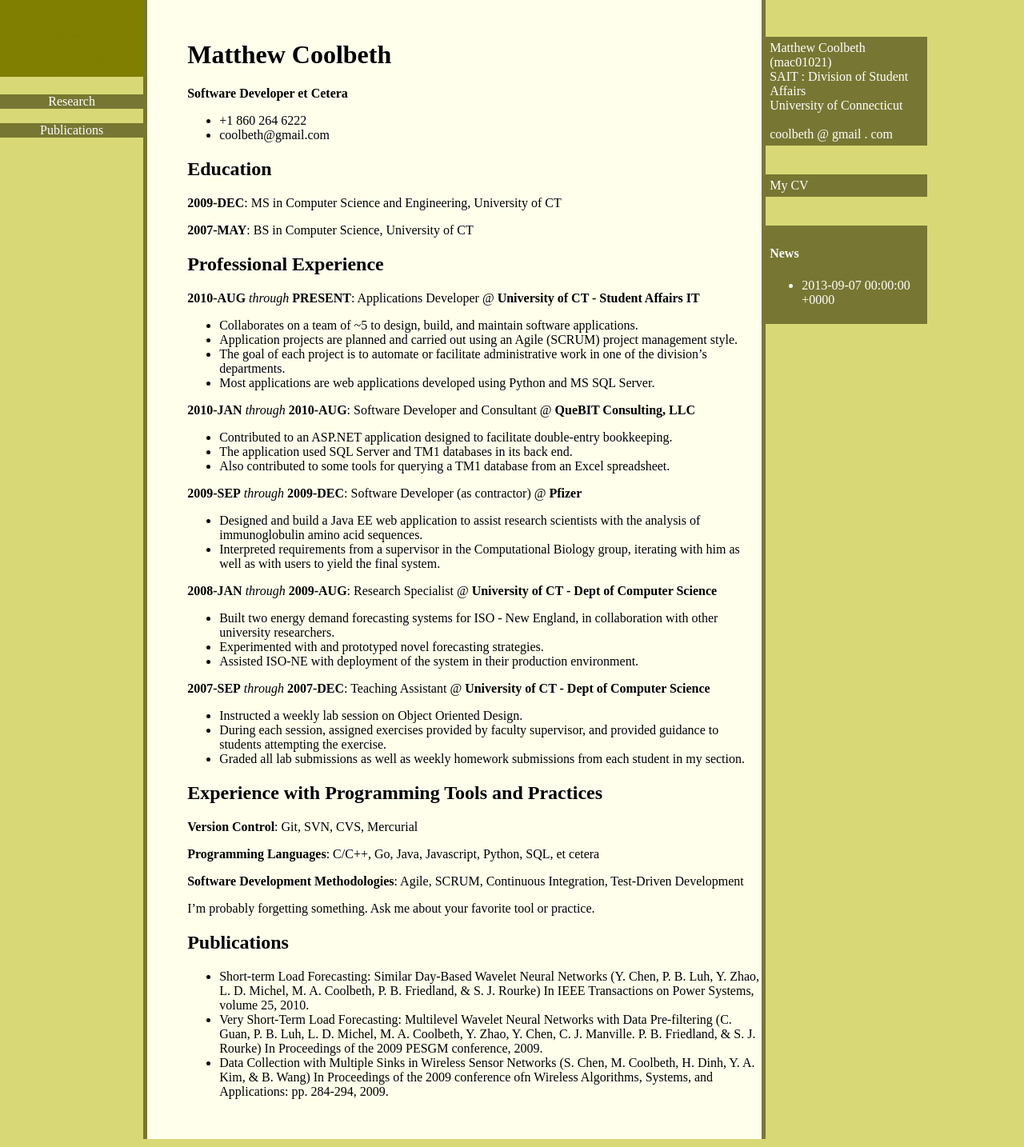
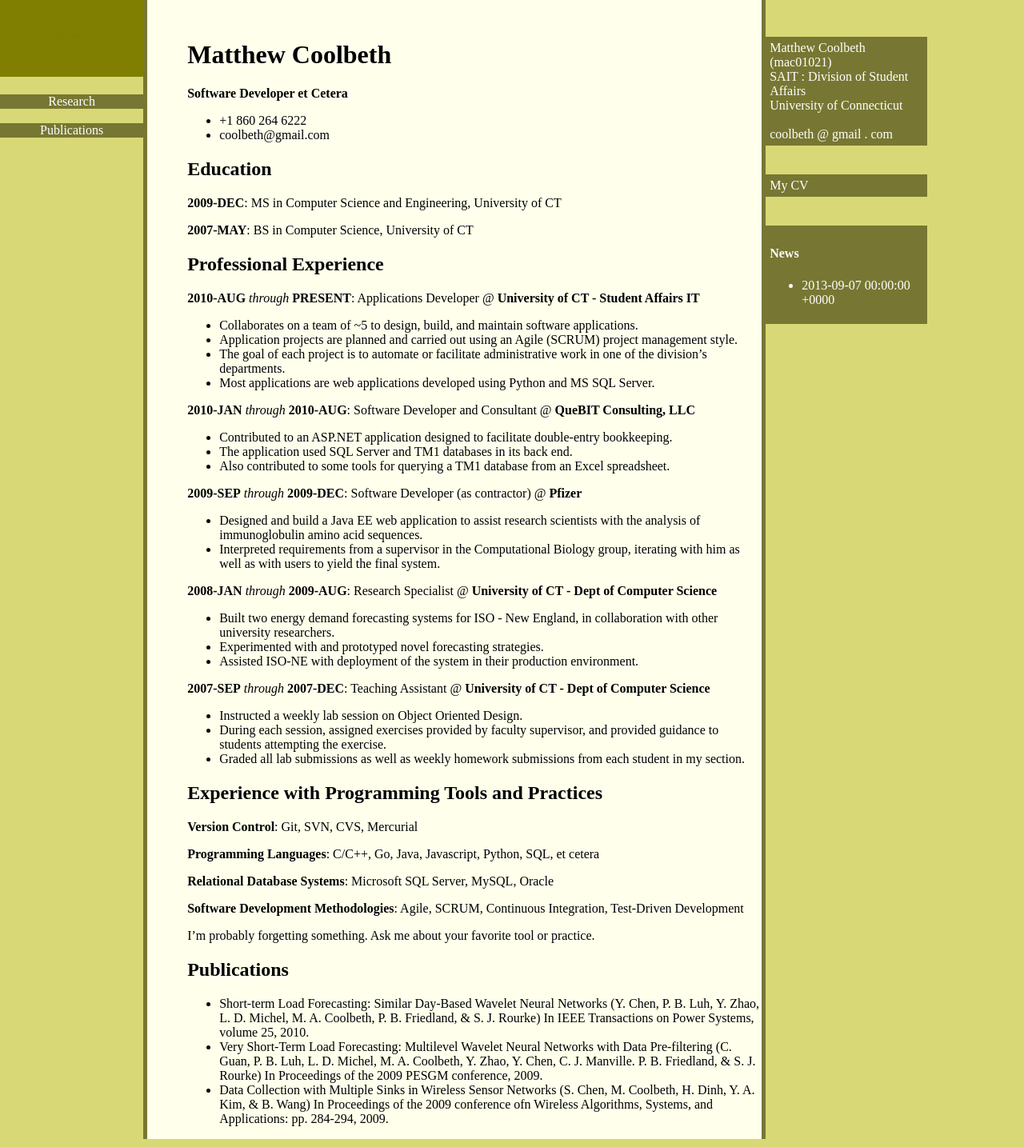
Before and after one commit to mac01021/mac01021.github.io, a Jekyll site: the page built from vitae.md, in a window 1280 px wide. Shown: the whole page at 80% size. Built offline with Jekyll 4.4.1, drawn with Linux system fonts in a browser that asks for light colours; Markdown is read by kramdown in place of the engine named in the settings.

Commit message:
added RDBMS to CV

```diff
--- a/vitae.md
+++ b/vitae.md
@@ -73,6 +73,8 @@ Experience with Programming Tools and Practices
 
 **Programming Languages**: C/C++, Go, Java, Javascript, Python, SQL, et cetera
 
+**Relational Database Systems**: Microsoft SQL Server, MySQL, Oracle
+
 **Software Development Methodologies**: Agile, SCRUM, Continuous Integration, Test-Driven Development
 
 I'm probably forgetting something.  Ask me about your favorite tool or practice.
```
